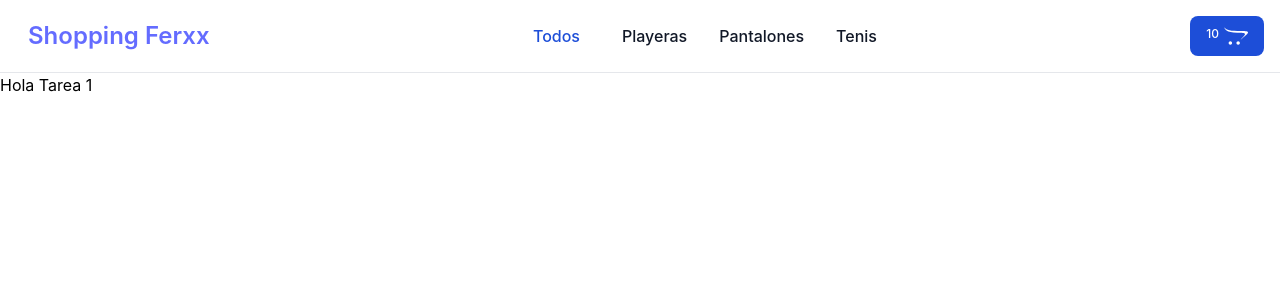
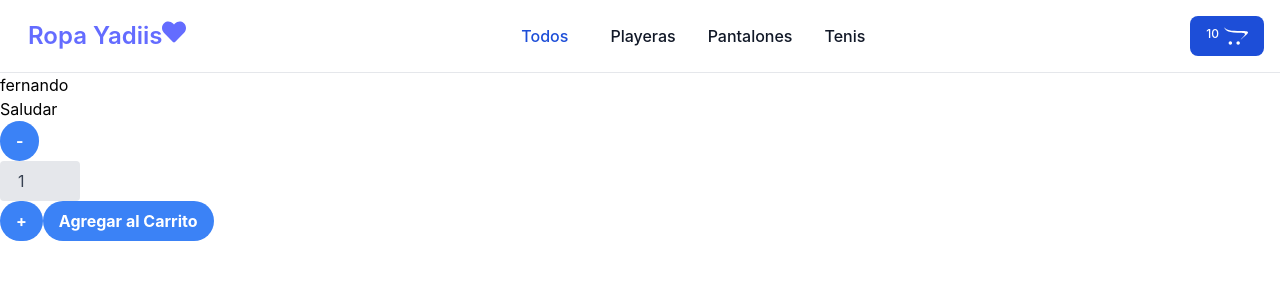
Before and after one commit to FernandoFxx/comision-54030-fap, a React (Vite) app: page / in a window 1280 px wide. Shown: the top 300 px of the page. Built offline with nearby package versions, Linux system fonts and the light colour scheme.

Commit message:
clase 4-5

```diff
--- a/src/App.jsx
+++ b/src/App.jsx
@@ -1,16 +1,15 @@
-import { Navbar } from "./components/layout/Navbar"
-import { ItemListContainer } from "./components/pages/ItemListContainer"
+import ItemCountContainer from "./components/common/itemCount/ItemCountContainer";
+import { Navbar } from "./components/layout/Navbar";
+import ItemListContainer from "./components/pages/itemListContainer/ItemListContainer";
 
-
-function App() {
-
-
+const App = () => {
   return (
     <div>
       <Navbar />
-      <ItemListContainer greeting={"Hola Tarea 1"} />
+      <ItemListContainer />
+      <ItemCountContainer stock={3} />
     </div>
-  )
-}
+  );
+};
 
-export default App
+export default App;
--- /dev/null
+++ b/src/components/common/itemCount/ItemCount.jsx
@@ -0,0 +1,12 @@
+const ItemCount = ({ sum, res, count }) => {
+  return (
+    <div>
+      <button className="bg-blue-500 text-white font-bold py-2 px-4 rounded-full" onClick={res} disabled={count === 1 ? true : false}>-</button>
+      <h4 className="bg-gray-200 appearance-none border-2 border-gray-200 rounded w-20 py-2 px-4 text-gray-700 leading-tight focus:outline-none focus:bg-white focus:border-purple-500">{count}</h4>
+      <button className="bg-blue-500 text-white font-bold py-2 px-4 rounded-full" onClick={sum}>+</button>
+      <button className="bg-blue-500 hover:bg-blue-700 text-white font-bold py-2 px-4 rounded-full">Agregar al Carrito</button>
+    </div>
+  );
+};
+
+export default ItemCount;
--- /dev/null
+++ b/src/components/common/itemCount/ItemCountContainer.jsx
@@ -0,0 +1,22 @@
+import { useState } from "react";
+import ItemCount from "./ItemCount";
+
+const ItemCountContainer = ({ stock }) => {
+  const [count, setCount] = useState(1);
+  const sumar = () => {
+    if (count < stock) {
+      setCount(count + 1);
+    } else {
+      alert("Sin Stock");
+    }
+  };
+
+  const restar = () => {
+    if (count > 1) {
+      setCount(count - 1);
+    }
+  };
+  return <ItemCount sum={sumar} res={restar} count={count} />;
+};
+
+export default ItemCountContainer;
--- a/src/components/layout/Navbar.jsx
+++ b/src/components/layout/Navbar.jsx
@@ -1,4 +1,5 @@
 import CartWidget from "../common/CartWidget"
+import { FaHeart } from "react-icons/fa";
 
 
 export const Navbar = () => {
@@ -8,7 +9,7 @@ export const Navbar = () => {
                     <div className="max-w-screen-xl flex flex-wrap items-center justify-between mx-auto p-4">
                         <a href="#" className="flex items-center space-x-3 rtl:space-x-reverse">
                             <img src="" className="h-8" alt=""/>
-                            <span className="self-center text-2xl font-semibold whitespace-nowrap dark:text-white">Shopping Ferxx</span>
+                            <span className="self-center flex text-2xl font-semibold whitespace-nowrap dark:text-white">Ropa Yadiis <FaHeart /> </span>
                         </a>
                         <div className="flex md:order-2 space-x-3 md:space-x-0 rtl:space-x-reverse">
                             <button type="button" className="text-white bg-blue-700 hover:bg-blue-800 focus:ring-4 focus:outline-none focus:ring-blue-300 font-medium rounded-lg text-sm px-4 py-2 text-center dark:bg-blue-600 dark:hover:bg-blue-700 dark:focus:ring-blue-800"><CartWidget /></button>
--- a/src/components/pages/ItemListContainer.jsx
+++ /dev/null
@@ -1,11 +0,0 @@
-
-export const ItemListContainer = ( {greeting} ) => {
-  return (
-    <div>
-
-        <h2>{greeting}</h2>
-
-
-    </div>
-  )
-}
--- /dev/null
+++ b/src/components/pages/itemListContainer/ItemList.jsx
@@ -0,0 +1,12 @@
+
+
+const ItemList = ({nombre , saludar}) => {
+  return (
+    <div>
+        <h2> {nombre} </h2>
+        <button onClick={saludar}>Saludar</button>
+    </div>
+  );
+};
+
+export default ItemList;
--- /dev/null
+++ b/src/components/pages/itemListContainer/ItemListContainer.jsx
@@ -0,0 +1,12 @@
+import ItemList from "./ItemList";
+
+const ItemListContainer = () => {
+  let nombre = "fernando";
+  const saludar = () => {
+    return console.log("Hola");
+  };
+
+  return <ItemList nombre={nombre} saludar={saludar} />;
+};
+
+export default ItemListContainer;
```
